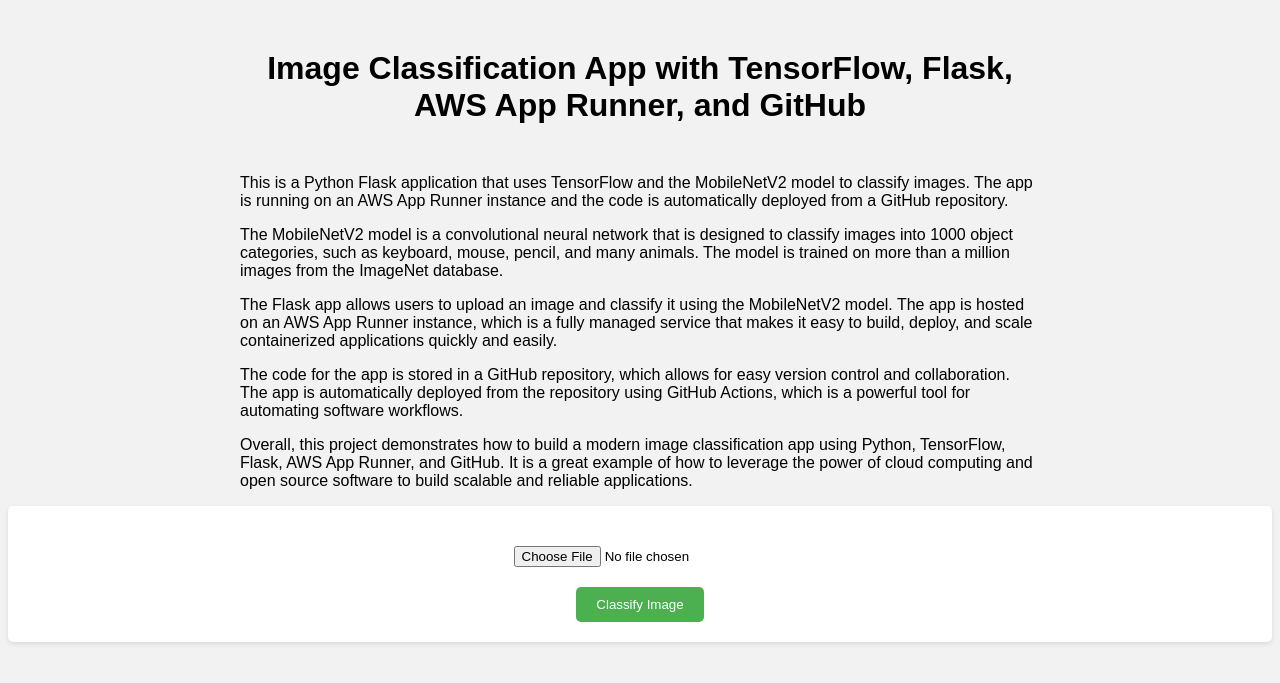
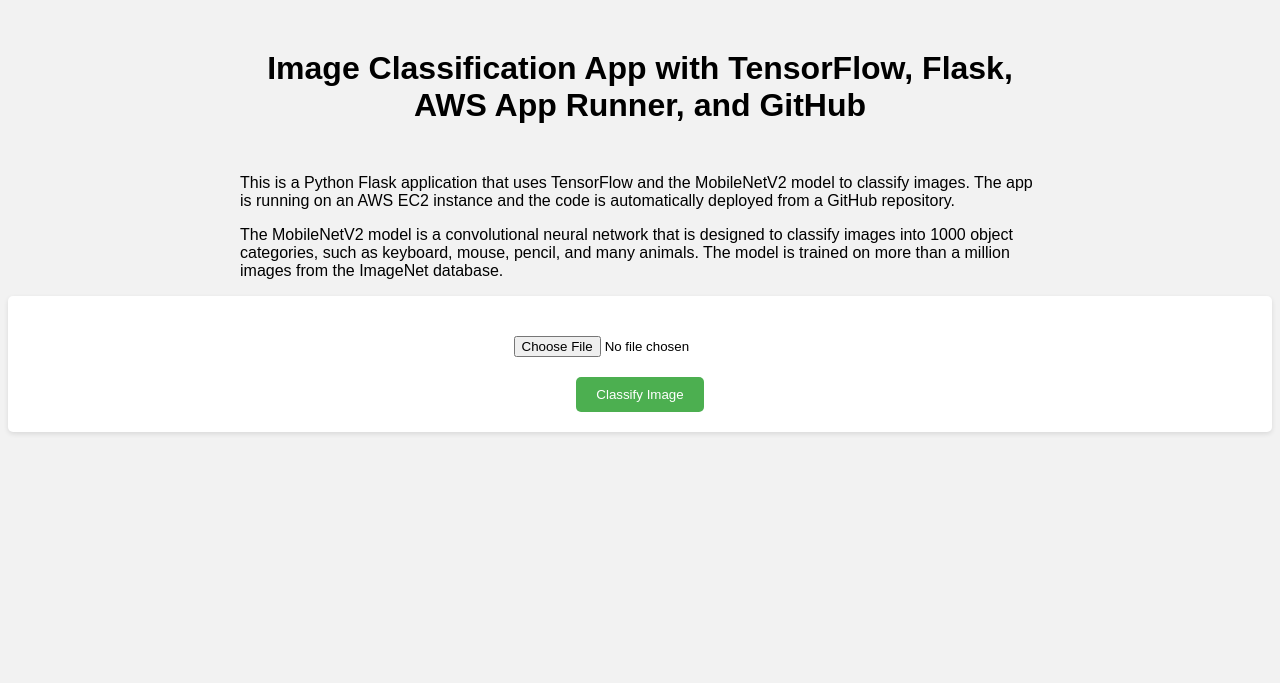
Before and after one commit to matiaspakua/ml-demo-project, a Flask app: page / in a window 1280 px wide. Shown: the top 683 px of the page. Run offline with Flask 3, Linux system fonts and the light colour scheme.

Commit message:
Adding notes and cleaning up the repository.

```diff
--- a/templates/view.html
+++ b/templates/view.html
@@ -44,15 +44,9 @@
 	 <div style="text-align: left; max-width: 800px; margin: auto;">
 	  <h1>Image Classification App with TensorFlow, Flask, AWS App Runner, and GitHub</h1>
 
-	  <p>This is a Python Flask application that uses TensorFlow and the MobileNetV2 model to classify images. The app is running on an AWS App Runner instance and the code is automatically deployed from a GitHub repository.</p>
+	  <p>This is a Python Flask application that uses TensorFlow and the MobileNetV2 model to classify images. The app is running on an AWS EC2 instance and the code is automatically deployed from a GitHub repository.</p>
 
 	  <p>The MobileNetV2 model is a convolutional neural network that is designed to classify images into 1000 object categories, such as keyboard, mouse, pencil, and many animals. The model is trained on more than a million images from the ImageNet database.</p>
-
-	  <p>The Flask app allows users to upload an image and classify it using the MobileNetV2 model. The app is hosted on an AWS App Runner instance, which is a fully managed service that makes it easy to build, deploy, and scale containerized applications quickly and easily.</p>
-
-	  <p>The code for the app is stored in a GitHub repository, which allows for easy version control and collaboration. The app is automatically deployed from the repository using GitHub Actions, which is a powerful tool for automating software workflows.</p>
-
-	  <p>Overall, this project demonstrates how to build a modern image classification app using Python, TensorFlow, Flask, AWS App Runner, and GitHub. It is a great example of how to leverage the power of cloud computing and open source software to build scalable and reliable applications.</p>
 	</div>
     <form action="/predict" method="post" enctype="multipart/form-data">
         <input type="file" name="image">
```
Also changed, not shown: README.md, images/aws_ec2_console_github_runner.png (added), images/aws_ec2_docker_image_up.png (added), images/aws_ec2_ubuntu_instance.png (added), images/docker_hub_image_push.png (added), images/repository_workflows.png (added).
